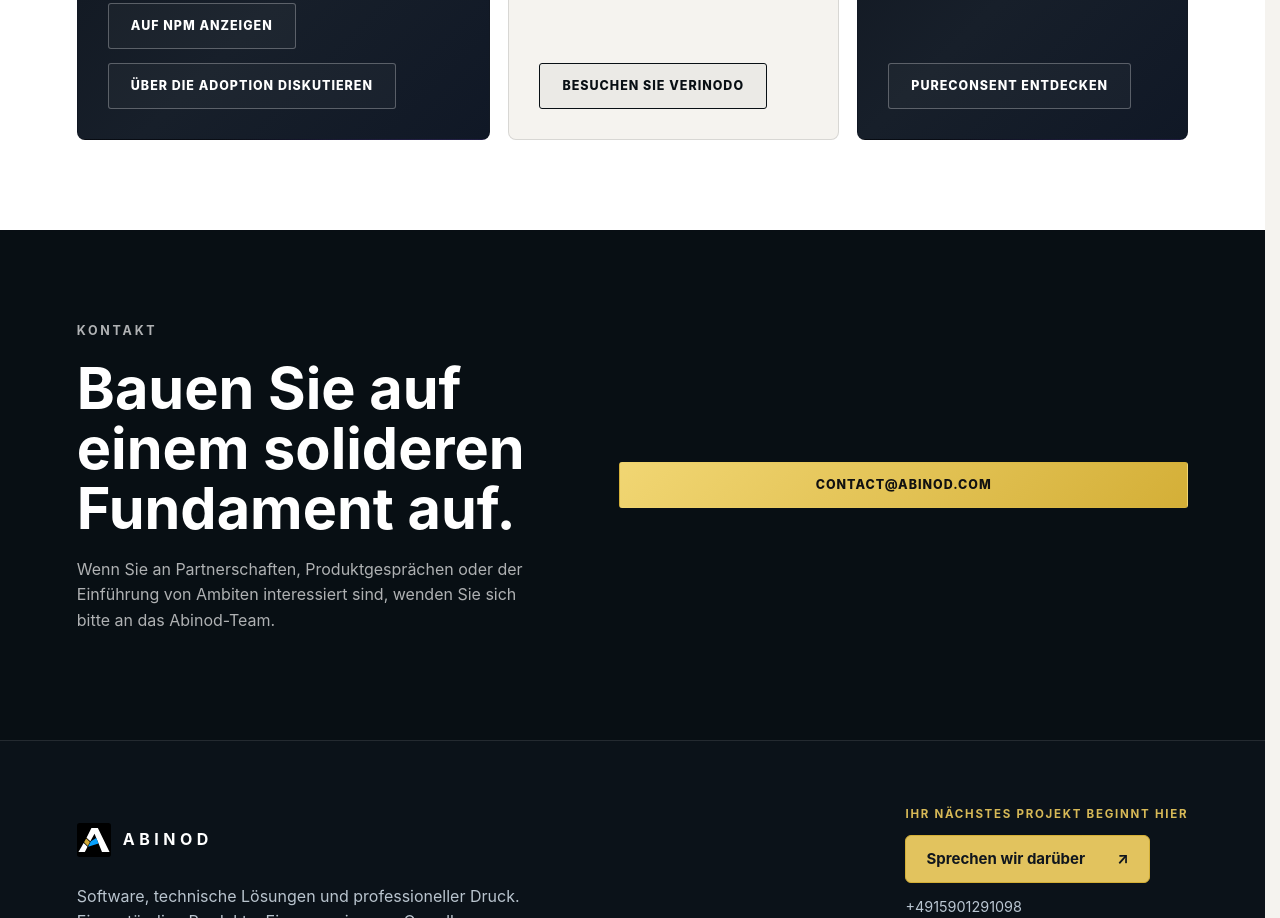
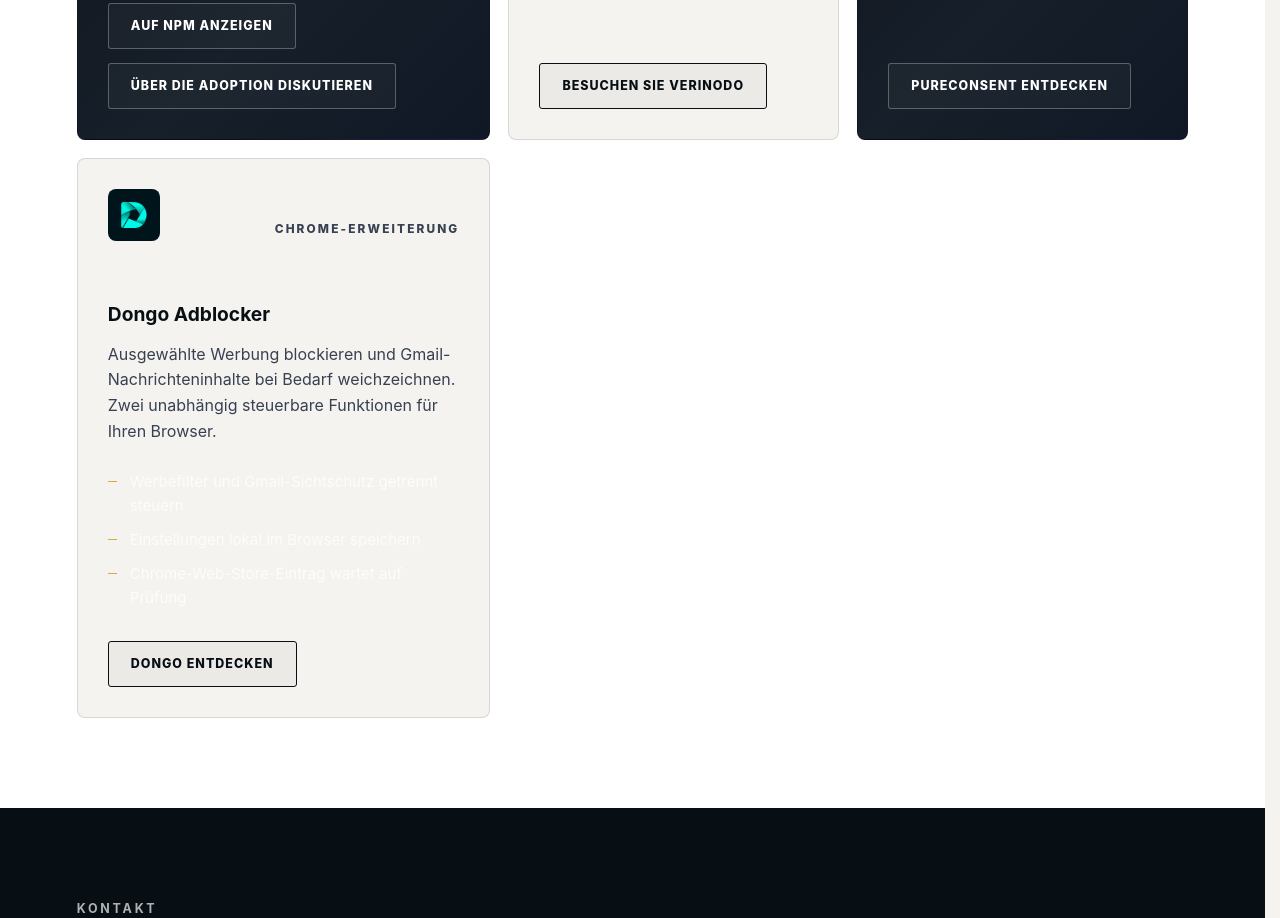
Before and after one commit to AbinodHQ/abinod-de, a website: page products/index.html in a window 1280 px wide. Shown: the part 1840-2758 px from the top of the page. Drawn offline with Linux system fonts and the light colour scheme.

Commit message:
Add Dongo to the product catalogue

```diff
--- a/products/index.html
+++ b/products/index.html
@@ -82,7 +82,7 @@
         <p class="eyebrow">Produkte</p>
         <h2>Aktuelle Produkte von Abinod</h2>
         <p>
-Ambiten schafft die technische Grundlage, VeriNodo macht Kundenstimmen sichtbar und PureConsent gibt Besuchern die Kontrolle über optionale Dienste.
+Ambiten schafft die technische Grundlage, VeriNodo macht Kundenstimmen sichtbar, PureConsent steuert optionale Dienste und Dongo bietet Werbefilter und Gmail-Sichtschutz im Browser.
 </p>
       </div>
 
@@ -150,6 +150,23 @@ zufriedene Kunden zum Grund für den nächsten Kunden zu machen, sich für Sie z
             <a class="button secondary" href="https://pureconsent.de/" target="_blank" rel="noopener">PureConsent entdecken</a>
           </div>
         </article>
+
+        <article class="product-card dongo-card">
+          <div class="product-topline">
+            <img class="product-mark" src="/assets/dongo/dongo-mark.png" width="48" height="48" alt="">
+            <p class="product-label">Chrome-Erweiterung</p>
+          </div>
+          <h3>Dongo Adblocker</h3>
+          <p>Ausgewählte Werbung blockieren und Gmail-Nachrichteninhalte bei Bedarf weichzeichnen. Zwei unabhängig steuerbare Funktionen für Ihren Browser.</p>
+          <ul class="feature-list">
+            <li>Werbefilter und Gmail-Sichtschutz getrennt steuern</li>
+            <li>Einstellungen lokal im Browser speichern</li>
+            <li>Chrome-Web-Store-Eintrag wartet auf Prüfung</li>
+          </ul>
+          <div class="card-actions">
+            <a class="button secondary" href="/dongo/">Dongo entdecken</a>
+          </div>
+        </article>
       </div>
     </section>
 
```
